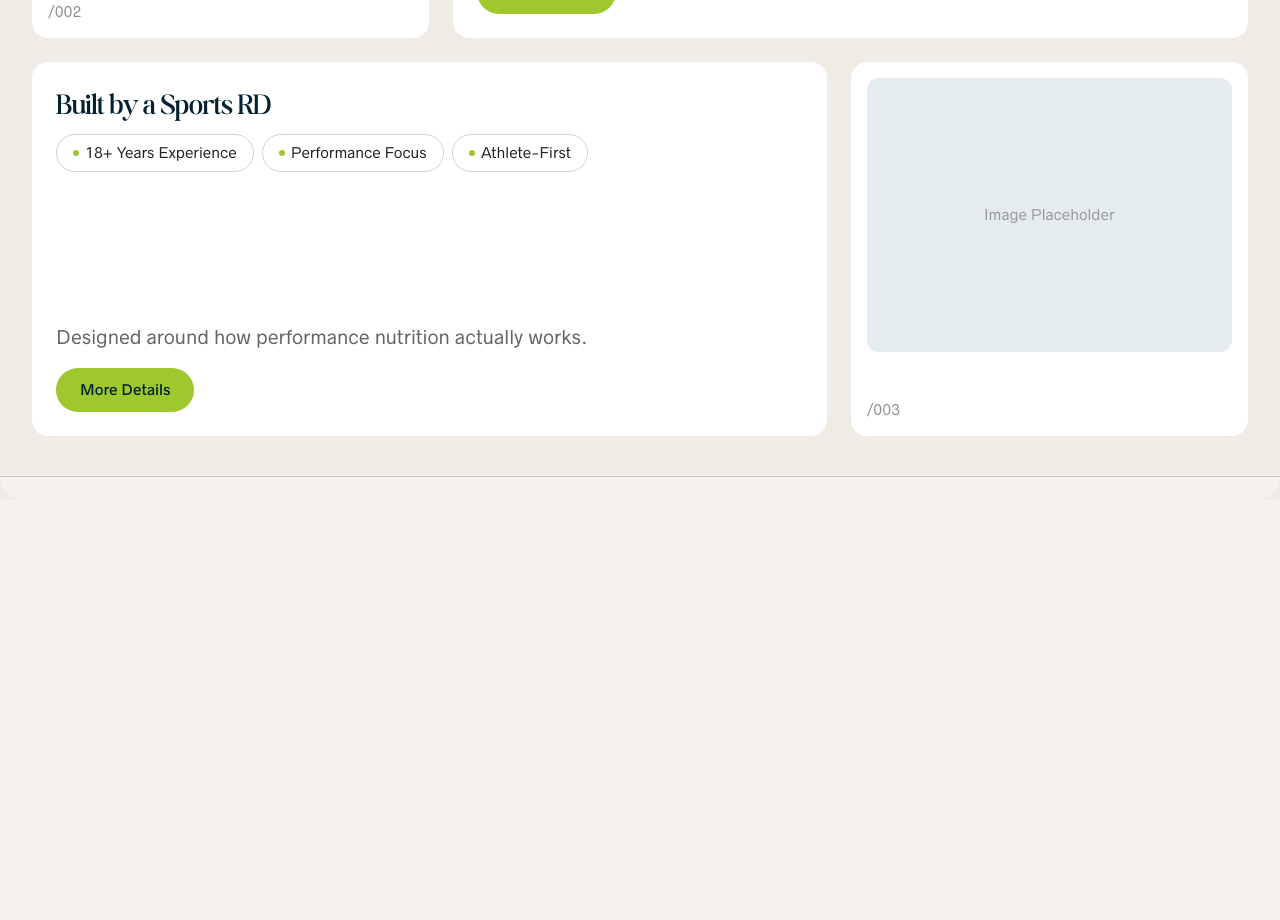
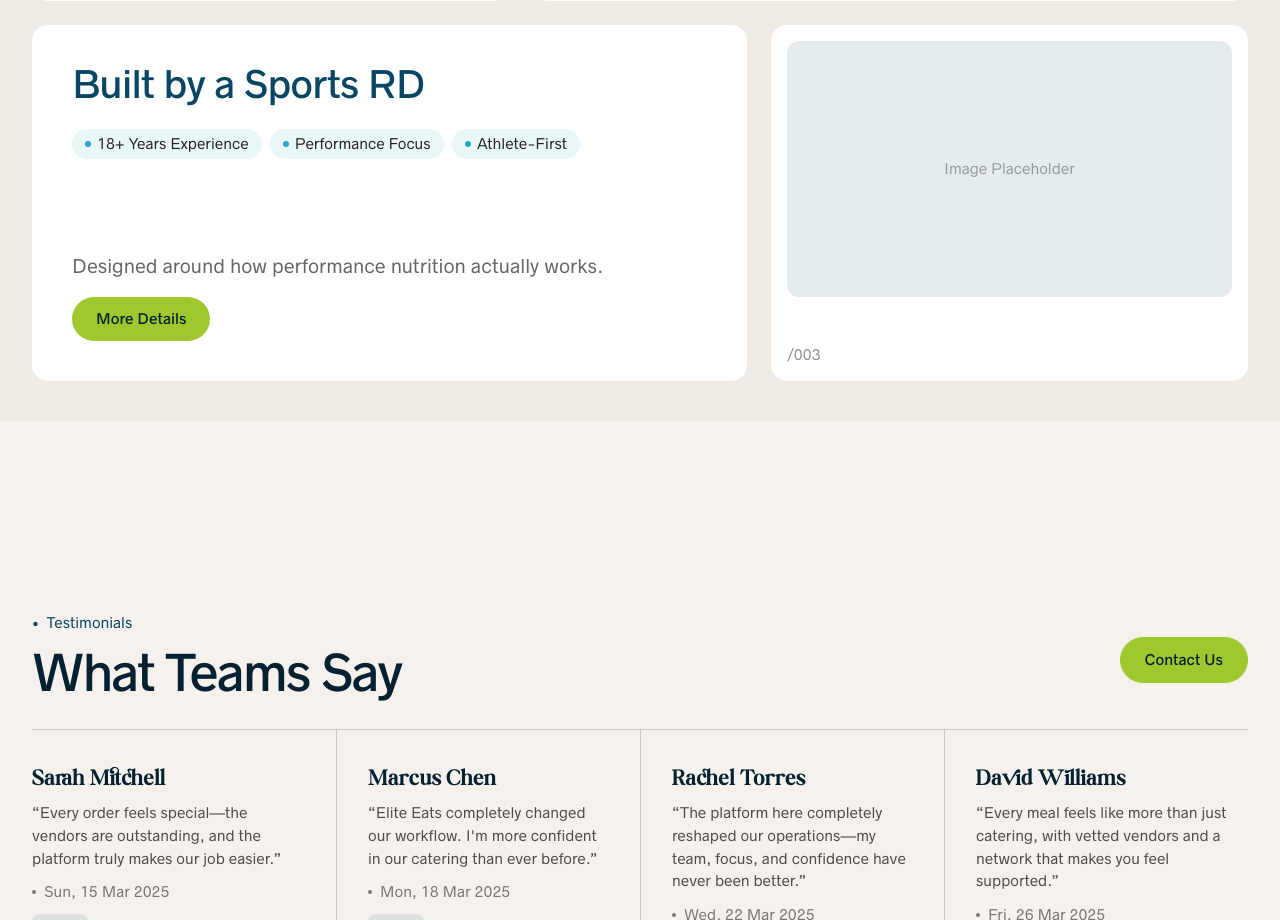
Before and after one commit to ajferron/elite-eats, a Next.js app: page / in a window 1280 px wide. Shown: the part 1880-2800 px from the top of the page. Before the commit the page ends 2476 px from the top, so only its background shows below. Built offline with nearby package versions, Linux system fonts and the light colour scheme.

Commit message:
misc styling improvements

```diff
--- a/src/app/page.tsx
+++ b/src/app/page.tsx
@@ -1,4 +1,4 @@
-import { Navbar, Hero, TrustBar, ValueProposition } from "@/components";
+import { Navbar, Hero, TrustBar, ValueProposition, Testimonials } from "@/components";
 
 export default function Home() {
   return (
@@ -7,6 +7,7 @@ export default function Home() {
       <Hero />
       <TrustBar />
       <ValueProposition />
+      <Testimonials />
     </>
   );
 }
--- /dev/null
+++ b/src/components/Testimonials.tsx
@@ -0,0 +1,165 @@
+const testimonials = [
+  {
+    id: 1,
+    name: "Sarah Mitchell",
+    quote:
+      "Every order feels special—the vendors are outstanding, and the platform truly makes our job easier.",
+    date: "Sun, 15 Mar 2025",
+  },
+  {
+    id: 2,
+    name: "Marcus Chen",
+    quote:
+      "Elite Eats completely changed our workflow. I'm more confident in our catering than ever before.",
+    date: "Mon, 18 Mar 2025",
+  },
+  {
+    id: 3,
+    name: "Rachel Torres",
+    quote:
+      "The platform here completely reshaped our operations—my team, focus, and confidence have never been better.",
+    date: "Wed, 22 Mar 2025",
+  },
+  {
+    id: 4,
+    name: "David Williams",
+    quote:
+      "Every meal feels like more than just catering, with vetted vendors and a network that makes you feel supported.",
+    date: "Fri, 26 Mar 2025",
+  },
+  {
+    id: 5,
+    name: "Jennifer Park",
+    quote:
+      "The vendor matching was a highlight of my transition—well-organized, efficient, and filled with great partners.",
+    date: "Sun, 15 Mar 2025",
+  },
+  {
+    id: 6,
+    name: "Michael Brooks",
+    quote:
+      "Joining Elite Eats has given me more than great vendors—it's given me lasting partnerships and peace of mind.",
+    date: "Mon, 18 Mar 2025",
+  },
+  {
+    id: 7,
+    name: "Amanda Foster",
+    quote:
+      "From premium vendors to seamless ordering, everything about this platform feels first-class yet inviting.",
+    date: "Wed, 22 Mar 2025",
+  },
+  {
+    id: 8,
+    name: "Chris Johnson",
+    quote:
+      "This platform blends top-notch service with a true sense of community—it's where nutrition meets trust.",
+    date: "Fri, 26 Mar 2025",
+  },
+];
+
+function getInitials(name: string) {
+  return name
+    .split(" ")
+    .map((word) => word[0])
+    .join("")
+    .toUpperCase();
+}
+
+function TestimonialCard({
+  testimonial,
+}: {
+  testimonial: (typeof testimonials)[0];
+}) {
+  return (
+    <div className="flex flex-col">
+      <h3 className="font-display text-2xl font-semibold text-text-primary">
+        {testimonial.name}
+      </h3>
+      <p className="mt-2 font-[family-name:var(--font-radnika)] text-sm leading-relaxed text-text-secondary/80">
+        &ldquo;{testimonial.quote}&rdquo;
+      </p>
+      <p className="mt-3 flex items-center font-[family-name:var(--font-radnika)] text-sm text-text-secondary/60">
+        <span className="mr-2 inline-block size-1 h-1 min-w-1 rounded-full bg-text-secondary/60"></span>
+        {testimonial.date}
+      </p>
+      <div className="mt-3 flex h-14 w-14 items-center justify-center overflow-hidden rounded-lg bg-dark-azure/10">
+        <span className="font-[family-name:var(--font-radnika)] text-sm font-medium text-dark-azure">
+          {getInitials(testimonial.name)}
+        </span>
+      </div>
+    </div>
+  );
+}
+
+export function Testimonials() {
+  const firstRow = testimonials.slice(0, 4);
+  const secondRow = testimonials.slice(4, 8);
+
+  return (
+    <section className="py-16 lg:py-24">
+      {/* Section Header */}
+      <div className="mx-auto mb-8 flex max-w-7xl items-start justify-between px-6 lg:px-8">
+        <div>
+          <p className="mb-4 font-[family-name:var(--font-radnika)] text-sm text-dark-azure">
+            •  Testimonials
+          </p>
+          <h2 className="font-[family-name:var(--font-radnika)] text-3xl font-medium -tracking-[0.04em] text-text-primary sm:text-4xl lg:text-5xl">
+            What Teams Say
+          </h2>
+        </div>
+        <a
+          href="#"
+          className="mt-6 inline-block rounded-full border border-yellow-green bg-yellow-green px-6 py-3 font-[family-name:var(--font-radnika)] text-sm font-medium text-text-primary transition-colors hover:bg-yellow-green/40"
+        >
+          Contact Us
+        </a>
+      </div>
+
+      {/* Testimonials Grid */}
+      <div className="mx-auto max-w-7xl px-6 lg:px-8">
+        {/* First Row */}
+        <div className="relative border-t border-text-secondary/20">
+          {/* Vertical divider lines */}
+          <div className="absolute bottom-0 left-1/4 top-0 hidden w-px bg-text-secondary/20 lg:block"></div>
+          <div className="absolute bottom-0 left-1/2 top-0 hidden w-px bg-text-secondary/20 lg:block"></div>
+          <div className="absolute bottom-0 left-3/4 top-0 hidden w-px bg-text-secondary/20 lg:block"></div>
+
+          {/* Grid */}
+          <div className="grid grid-cols-1 sm:grid-cols-2 lg:grid-cols-4">
+            {firstRow.map((testimonial, index) => (
+              <div
+                key={testimonial.id}
+                className={`py-8 ${index > 0 ? "lg:pl-8" : ""} ${index < 3 ? "lg:pr-8" : ""}`}
+              >
+                <TestimonialCard testimonial={testimonial} />
+              </div>
+            ))}
+          </div>
+        </div>
+
+        {/* Second Row */}
+        <div className="relative border-t border-text-secondary/20">
+          {/* Vertical divider lines */}
+          <div className="absolute bottom-0 left-1/4 top-0 hidden w-px bg-text-secondary/20 lg:block"></div>
+          <div className="absolute bottom-0 left-1/2 top-0 hidden w-px bg-text-secondary/20 lg:block"></div>
+          <div className="absolute bottom-0 left-3/4 top-0 hidden w-px bg-text-secondary/20 lg:block"></div>
+
+          {/* Grid */}
+          <div className="grid grid-cols-1 sm:grid-cols-2 lg:grid-cols-4">
+            {secondRow.map((testimonial, index) => (
+              <div
+                key={testimonial.id}
+                className={`py-8 ${index > 0 ? "lg:pl-8" : ""} ${index < 3 ? "lg:pr-8" : ""}`}
+              >
+                <TestimonialCard testimonial={testimonial} />
+              </div>
+            ))}
+          </div>
+        </div>
+
+        {/* Bottom border line */}
+        <div className="border-t border-text-secondary/20"></div>
+      </div>
+    </section>
+  );
+}
--- a/src/components/ValueProposition.tsx
+++ b/src/components/ValueProposition.tsx
@@ -32,9 +32,8 @@ export function ValueProposition() {
     <section className="py-16 lg:py-24">
       {/* Section Header */}
       <div className="mx-auto mb-8 max-w-7xl px-6 lg:px-8">
-        <p className="mb-4 font-[family-name:var(--font-radnika)] text-sm text-text-secondary">
-          <span className="mr-2 inline-block h-2 w-2 rounded-full bg-dark-azure"></span>
-          Why Elite Eats
+        <p className="mb-4 font-[family-name:var(--font-radnika)] text-sm text-dark-azure">
+          •  Why Elite Eats
         </p>
         <h2 className="font-[family-name:var(--font-radnika)] text-3xl font-medium -tracking-[0.04em] text-text-primary sm:text-4xl lg:text-5xl">
           The Elite Eats Advantage
@@ -44,8 +43,8 @@ export function ValueProposition() {
       {/* Features Container with border */}
       <div className="bg-[#f0ebe5]">
         {/* Full-width border with + symbols */}
-        <div className="relative w-full border-t border-text-secondary/20">
-          {/* <div className="mx-auto flex max-w-7xl justify-around px-6 lg:px-8">
+        {/* <div className="relative w-full border-t border-text-secondary/20">
+          <div className="mx-auto flex max-w-7xl justify-around px-6 lg:px-8">
             {[1, 2, 3, 4].map((i) => (
               <span
                 key={i}
@@ -54,8 +53,8 @@ export function ValueProposition() {
                 +
               </span>
             ))}
-          </div> */}
-        </div>
+          </div>
+        </div> */}
 
         <div className="px-6 pb-6 pt-8 lg:px-8 lg:pb-10 lg:pt-12">
         <div className="mx-auto max-w-7xl">
@@ -66,25 +65,25 @@ export function ValueProposition() {
                 key={feature.id}
                 className={`grid gap-6 ${
                   index % 2 === 0
-                    ? "lg:grid-cols-[2fr_1fr]"
-                    : "lg:grid-cols-[1fr_2fr]"
+                    ? "lg:grid-cols-[6fr_4fr]"
+                    : "lg:grid-cols-[4fr_6fr]"
                 }`}
               >
                 {/* Content Card */}
-                <div className={`flex flex-col justify-between rounded-2xl bg-white p-5 lg:p-6 ${index % 2 !== 0 ? "lg:order-2" : ""}`}>
+                <div className={`flex flex-col justify-between rounded-2xl bg-white p-8 lg:p-10 ${index % 2 !== 0 ? "lg:order-2" : ""}`}>
                   <div>
-                    <h3 className="font-display text-2xl font-medium -tracking-[0.02em] text-text-primary lg:text-3xl">
+                    <h3 className="font-[family-name:var(--font-radnika)] text-2xl font-medium -tracking-[0.02em] text-dark-azure lg:text-4xl">
                       {feature.headline}
                     </h3>
 
                     {/* Tags */}
-                    <div className="mt-3 flex flex-wrap gap-2">
+                    <div className="mt-6 flex flex-wrap gap-2">
                       {feature.tags.map((tag) => (
                         <span
                           key={tag}
-                          className="inline-flex items-center gap-1.5 rounded-full border border-text-secondary/20 px-4 py-2 font-[family-name:var(--font-radnika)] text-sm text-text-secondary"
+                          className="inline-flex items-center gap-1.5 rounded-full bg-azure/10 border border-azure/0 px-3 py-1 font-[family-name:var(--font-radnika)] text-sm text-text-secondary"
                         >
-                          <span className="h-1.5 w-1.5 rounded-full bg-yellow-green"></span>
+                          <span className="h-1.5 w-1.5 rounded-full bg-azure"></span>
                           {tag}
                         </span>
                       ))}
@@ -106,7 +105,7 @@ export function ValueProposition() {
 
                 {/* Image Card */}
                 <div className={`relative flex flex-col rounded-2xl bg-white p-4 ${index % 2 !== 0 ? "lg:order-1" : ""}`}>
-                  <div className="relative aspect-[4/3] w-full overflow-hidden rounded-xl bg-dark-azure/10">
+                  <div className="relative h-64 w-full overflow-hidden rounded-xl bg-dark-azure/10">
                     {/* Placeholder - replace with actual image */}
                     <div className="flex h-full w-full items-center justify-center">
                       <span className="font-[family-name:var(--font-radnika)] text-sm text-text-secondary/40">
@@ -134,9 +133,9 @@ export function ValueProposition() {
       </div>
 
       {/* Rounded bottom corners overlay */}
-      <div className="h-6 bg-[#f0ebe5]">
+      {/* <div className="h-6 bg-[#f0ebe5]">
         <div className="h-full border-t border-text-secondary/20 w-full rounded-b-3xl bg-background"></div>
-      </div>
+      </div> */}
     </section>
   );
 }
--- a/src/components/index.ts
+++ b/src/components/index.ts
@@ -2,3 +2,4 @@ export { Navbar } from "./Navbar";
 export { Hero } from "./Hero";
 export { TrustBar } from "./TrustBar";
 export { ValueProposition } from "./ValueProposition";
+export { Testimonials } from "./Testimonials";
```
